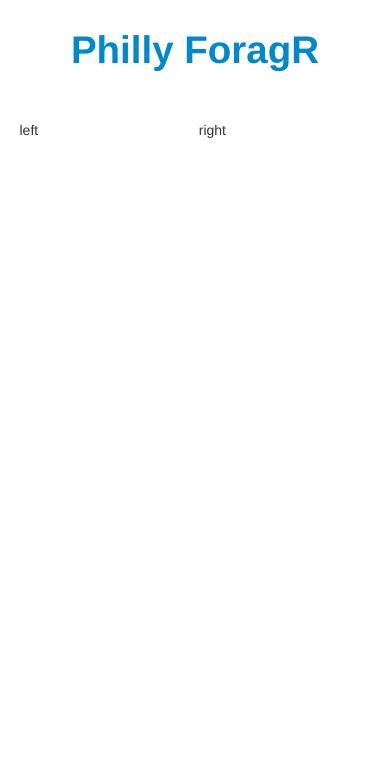
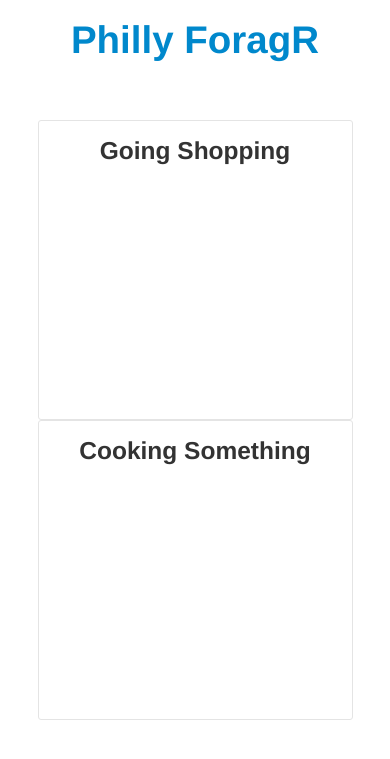
Before and after one commit to notthatbreezy/phillyphoodaccess, a Python web app: template locations_app/templates/index.html in a window 390 px wide. Shown: the top 759 px of the page. Run offline with Jinja, Linux system fonts and the light colour scheme; the template is opened without the code that fills it, so the values that code supplies are empty; some libraries are stand-ins or nearby versions.

Commit message:
Added responsive design

```diff
--- a/locations_app/templates/base.html
+++ b/locations_app/templates/base.html
@@ -4,8 +4,10 @@
         <meta charset="UTF-8">
         <title>Philly ForagR</title>
         <script src="//ajax.googleapis.com/ajax/libs/jquery/1.8.3/jquery.min.js"></script>
+        <meta name="viewport" content="width=device-width, initial-scale=1.0">
         <link rel="stylesheet" href="/static/css/styles.css">
         <link rel="stylesheet" href="/static/bootstrap/css/bootstrap.css">
+        <link rel="stylesheet" href="/static/bootstrap/css/bootstrap-responsive.css">
         <script rel="text/javasctipt" src="static/bootstrap/js/bootstrap.js"></script>
     </head>
     <body>
--- a/locations_app/templates/index.html
+++ b/locations_app/templates/index.html
@@ -3,8 +3,8 @@
 {% block page_content %}
 
 <div class="row-fluid">
-    <div class="span6">left</div>
-    <div class="span6">right</div>
+    <div class="span6 home-panel"><h3>Going Shopping</h3></div>
+    <div class="span6 home-panel"><h3>Cooking Something</h3></div>
 </div>
 
 
--- a/static/css/styles.css
+++ b/static/css/styles.css
@@ -8,3 +8,10 @@
     margin-top: 20px;
     height: 100px;
 }
+
+.home-panel {
+    text-align: center;
+    border: 1px solid #E4E4E4;
+    height: 300px;
+    border-radius: 3px;
+}
```
